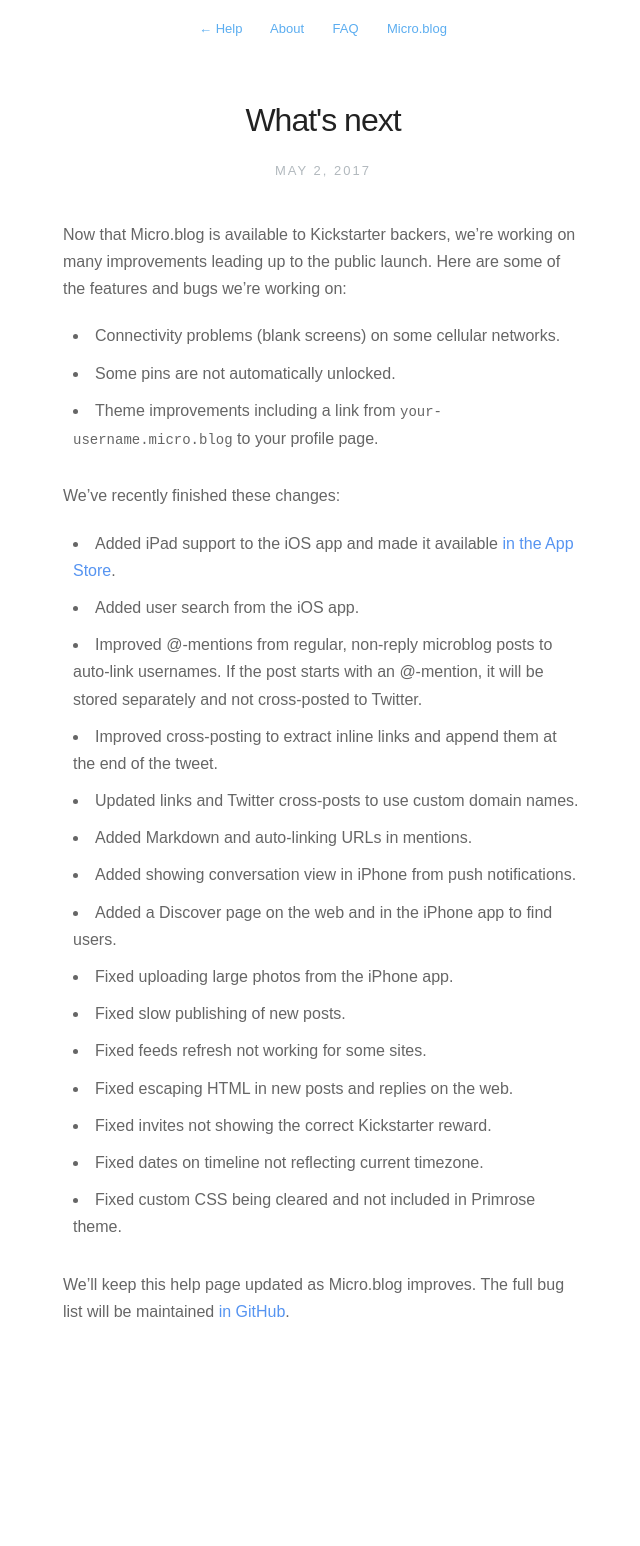
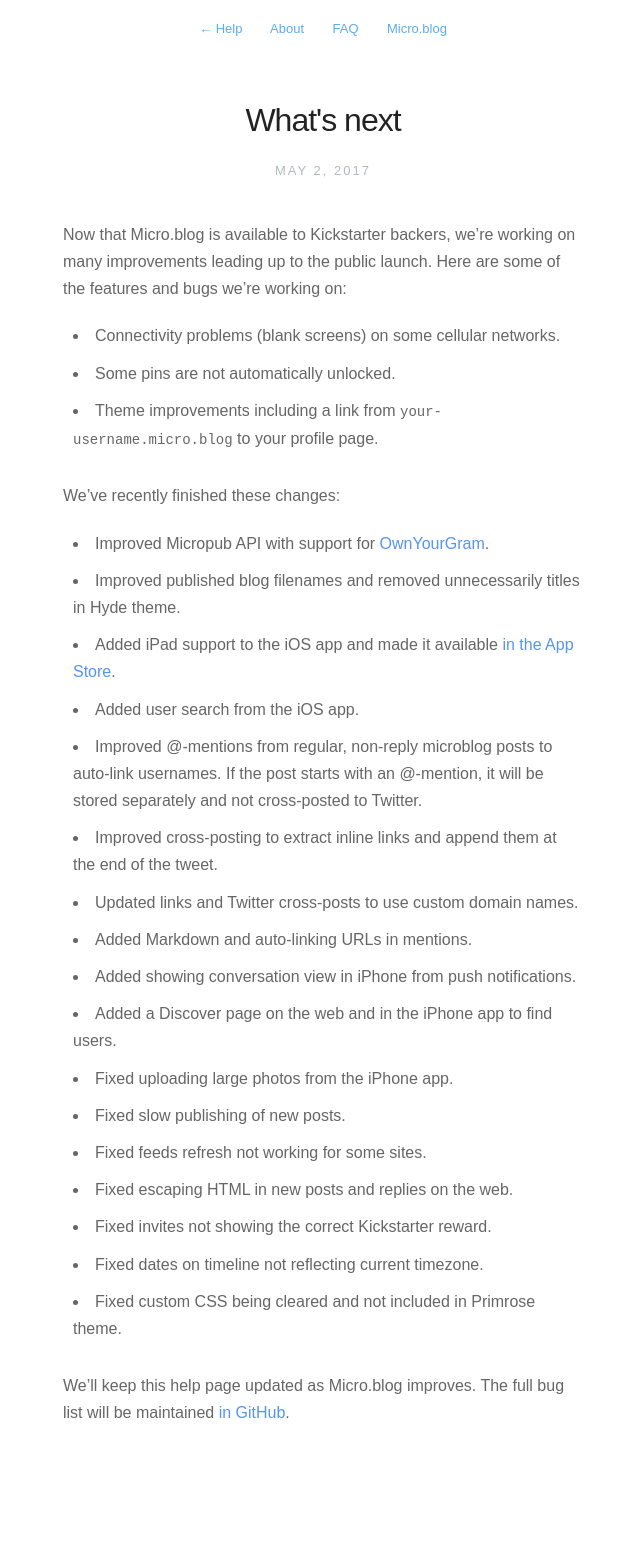
Before and after one commit to microdotblog/help.micro.blog, a Jekyll site: the page built from _posts/2017-05-02-whats-next.markdown, in a window 1280 px wide. Shown: the whole page, without its empty margins (317-957 px from the left). Built offline with Jekyll 4.4.1, drawn with Linux system fonts in a browser that asks for light colours; nearby versions of some CDN libraries; before the commit the page ends 1445 px from its top, so only the background shows below that.

Commit message:
Added more recent fixes to what's new page.

```diff
--- a/_posts/2017-05-02-whats-next.markdown
+++ b/_posts/2017-05-02-whats-next.markdown
@@ -12,6 +12,8 @@
 
 We've recently finished these changes:
 
+* Improved Micropub API with support for [OwnYourGram](http://help.micro.blog/2017/instagram/).
+* Improved published blog filenames and removed unnecessarily titles in Hyde theme.
 * Added iPad support to the iOS app and made it available [in the App Store](https://itunes.apple.com/us/app/micro-blog/id1253201335?ls=1&mt=8).
 * Added user search from the iOS app.
 * Improved @-mentions from regular, non-reply microblog posts to auto-link usernames. If the post starts with an @-mention, it will be stored separately and not cross-posted to Twitter.
```
